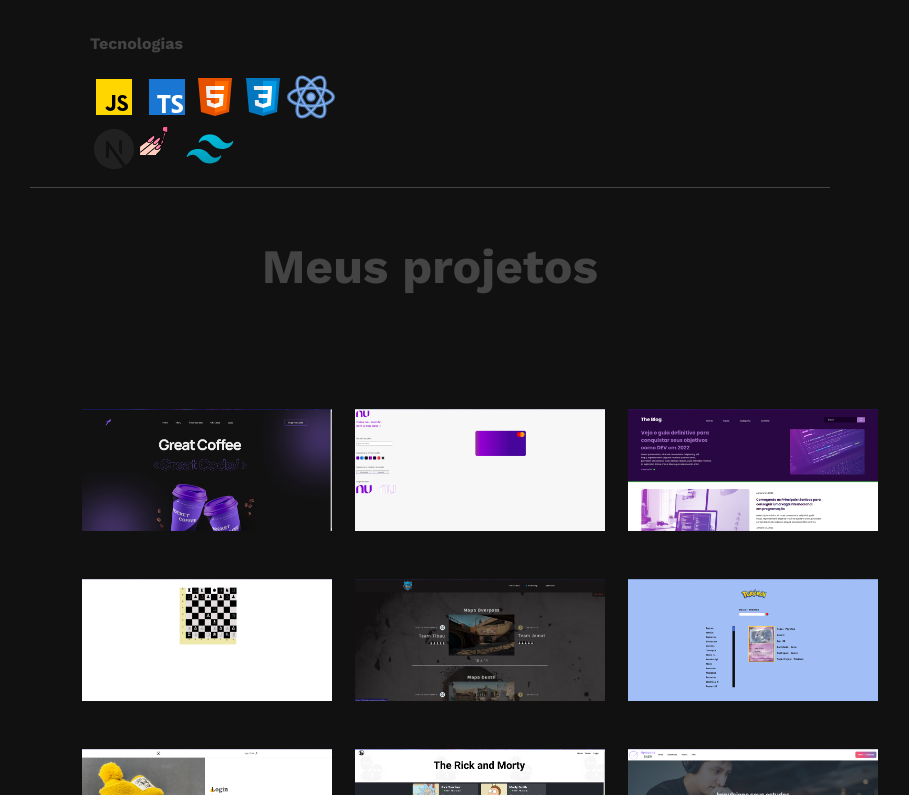
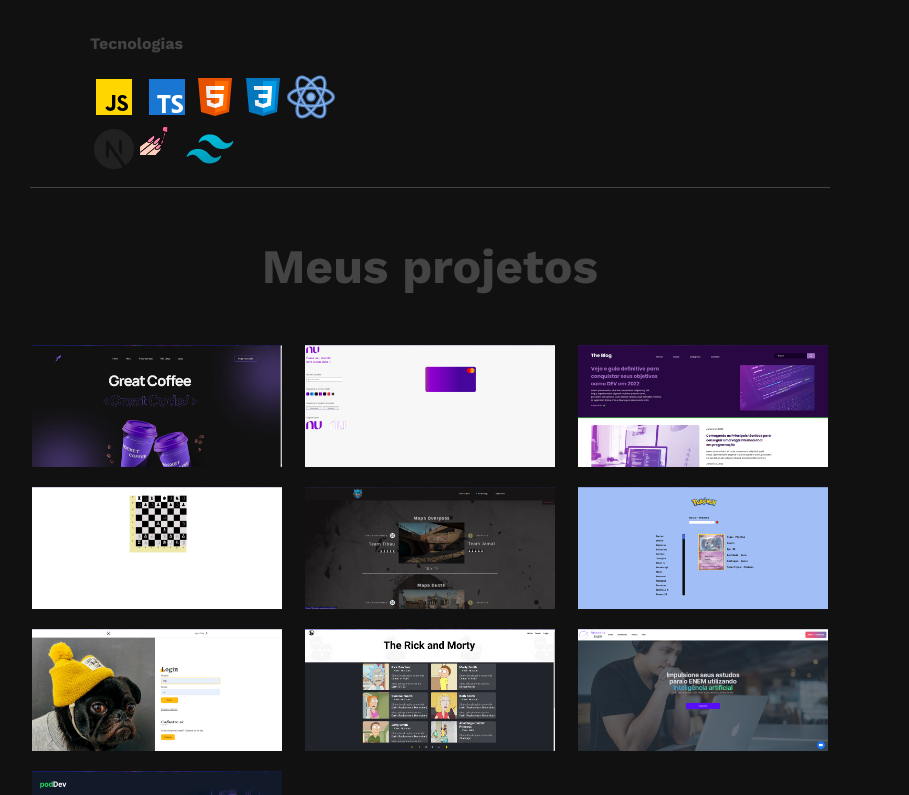
Before and after one commit to Marcio-Brust/portfolio-novo, a React (Vite) app: page / in a window 1280 px wide. Shown: the part 1151-1946 px from the top of the page, without its empty margins (210-1119 px from the left). Built offline with nearby package versions, Linux system fonts and the light colour scheme.

Commit message:
correcaoPortfolio

```diff
--- a/src/components/Project/Projects.tsx
+++ b/src/components/Project/Projects.tsx
@@ -146,14 +146,15 @@ export const Projects = () => {
           anchorEl={anchorEl}
           onClose={handleClose}
           anchorOrigin={{
-            vertical: "center",
-            horizontal: "right",
+            vertical: "top",
+            horizontal: "center",
           }}
         >
           <div
             style={{
-              padding: "10px",
-              display: "grid",
+              padding: "15px",
+              display: "flex",
+              flexDirection: "column",
               gap: "10px",
               background: "#111",
               border: "none",
--- a/src/components/Project/Projetcts.style.tsx
+++ b/src/components/Project/Projetcts.style.tsx
@@ -19,16 +19,12 @@ export const ProjectStyle = styled.section<IProject>`
     gap: 20px;
 
     div {
-      width: 150px;
-      height: 150px;
       display: grid;
-      align-items: center;
-      justify-self: center;
+      place-items: center;
     }
 
     img {
       width: 250px;
-      height: 250px;
       object-fit: contain;
       cursor: pointer;
     }
```
